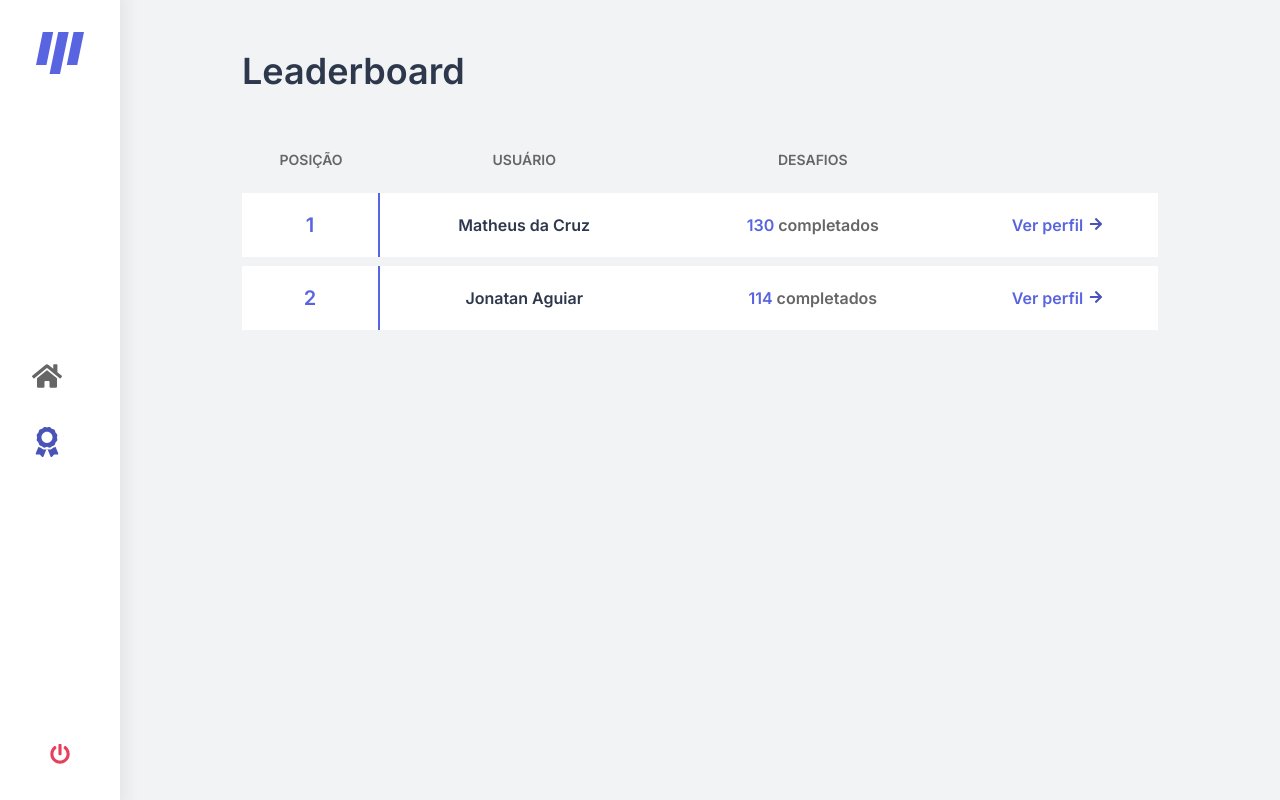
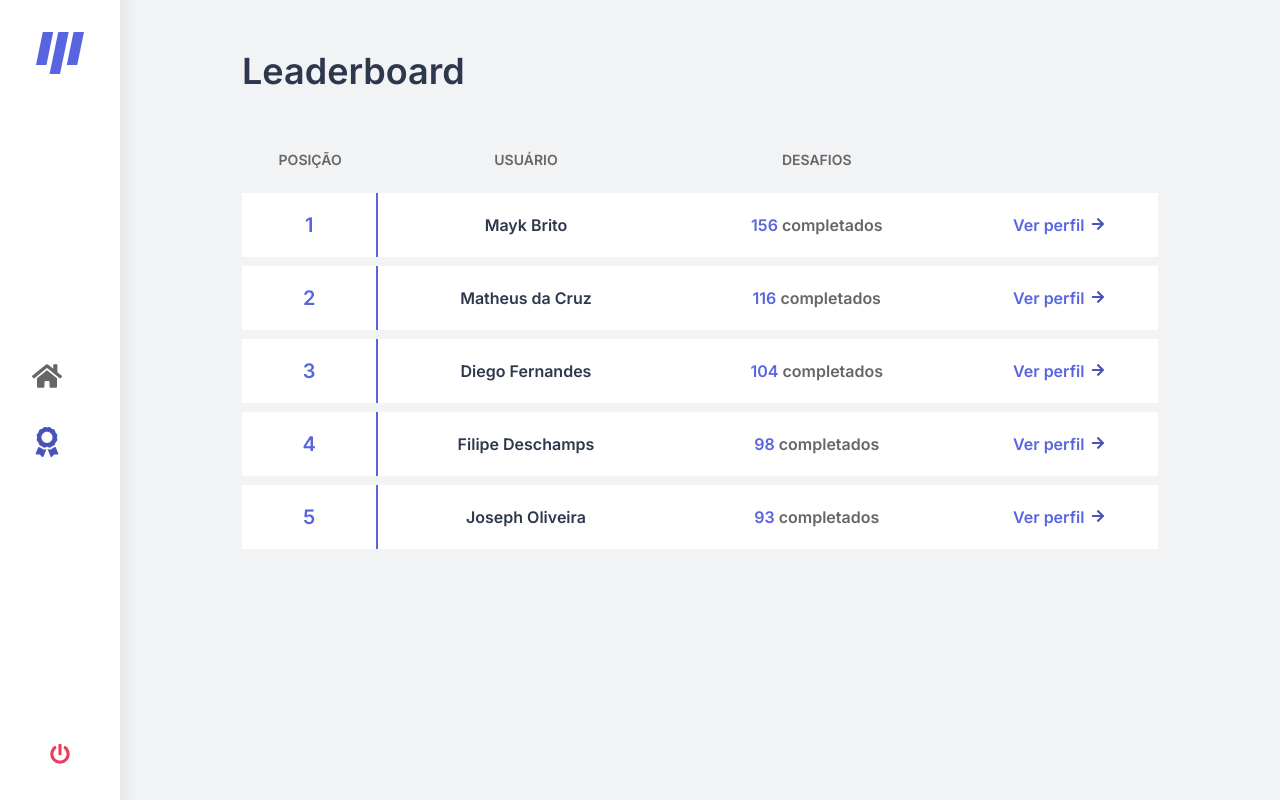
Before and after one commit to mathwcruz/move.it, a Next.js app: page /leaderboard in a window 1280 px wide. Built offline with nearby package versions, Linux system fonts and the light colour scheme; no server answers; data requests are answered from the project's data file; sample sign-in values are in the browser's storage.

Commit message:
feat: listing users that are returned from the api

```diff
--- a/package.json
+++ b/package.json
@@ -5,9 +5,11 @@
   "scripts": {
     "dev": "next dev",
     "build": "next build",
-    "start": "next start"
+    "start": "next start",
+    "server": "json-server server.json -w -d 700 -p 3333"
   },
   "dependencies": {
+    "axios": "^0.21.1",
     "js-cookie": "^2.2.1",
     "next": "10.2.3",
     "next-auth": "^3.25.0",
--- a/src/pages/leaderboard.tsx
+++ b/src/pages/leaderboard.tsx
@@ -4,6 +4,8 @@ import { getSession } from "next-auth/client";
 import { FaArrowRight } from "react-icons/fa";
 
 import { SideBarNav } from "../components/SideBarNav";
+
+import { api } from "../services/api";
 
 import styles from "../styles/pages/Leaderboard.module.css";
 import Link from "next/link";
@@ -15,10 +17,12 @@ interface User {
 }
 
 interface LeaderboardProps {
-  user: User;
+  users: User[];
 }
 
-export default function Leaderboard({}: LeaderboardProps) {
+export default function Leaderboard({ users }: LeaderboardProps) {
+  console.log({ users });
+
   return (
     <>
       <Head>
@@ -38,14 +42,15 @@ export default function Leaderboard({}: LeaderboardProps) {
               </tr>
             </thead>
             <tbody>
-              <tr>
-                <td>1</td>
-                <td>Matheus da Cruz</td>
+              {users.map((user, index) => (
+                <tr key={user?.id}>
+                  <td>{index + 1}</td>
+                  <td>{user?.name}</td>
                   <td>
-                  <span>130</span> completados
+                    <span>{user?.challenges}</span> completados
                   </td>
                   <td>
-                  <Link href="/">
+                    <Link href={`https://github.com/${user?.id}`}>
                       <a>
                         Ver perfil
                         <FaArrowRight size={14} color="#4953b8" />
@@ -53,21 +58,7 @@ export default function Leaderboard({}: LeaderboardProps) {
                     </Link>
                   </td>
                 </tr>
-              <tr>
-                <td>2</td>
-                <td>Jonatan Aguiar</td>
-                <td>
-                  <span>114</span> completados
-                </td>
-                <td>
-                  <Link href="/">
-                    <a>
-                      Ver perfil
-                      <FaArrowRight size={14} color="#4953b8" />
-                    </a>
-                  </Link>
-                </td>
-              </tr>
+              ))}
             </tbody>
           </table>
         </div>
@@ -78,6 +69,20 @@ export default function Leaderboard({}: LeaderboardProps) {
 
 export const getServerSideProps: GetServerSideProps = async ({ req }) => {
   const session = await getSession({ req });
+  const { data } = await api.get("/users", {
+    params: {
+      _sort: "challenges", //ordenando pelo valor do "challenges"
+      _order: "desc", // em ordem decrescente
+    },
+  });
+
+  const users = data.map((user) => {
+    return {
+      id: user?.id,
+      name: user?.name,
+      challenges: user?.challenges,
+    };
+  });
 
   if (!session) {
     return {
@@ -89,6 +94,8 @@ export const getServerSideProps: GetServerSideProps = async ({ req }) => {
   }
 
   return {
-    props: {},
+    props: {
+      users,
+    },
   };
 };
--- /dev/null
+++ b/src/services/api.ts
@@ -0,0 +1,5 @@
+import axios from "axios";
+
+export const api = axios.create({
+  baseURL: "http://localhost:3333",
+});
```
Also changed, not shown: 1 other file (tests, documents, lock files or other folders). Lines whose indentation alone changed are shown as unchanged.
